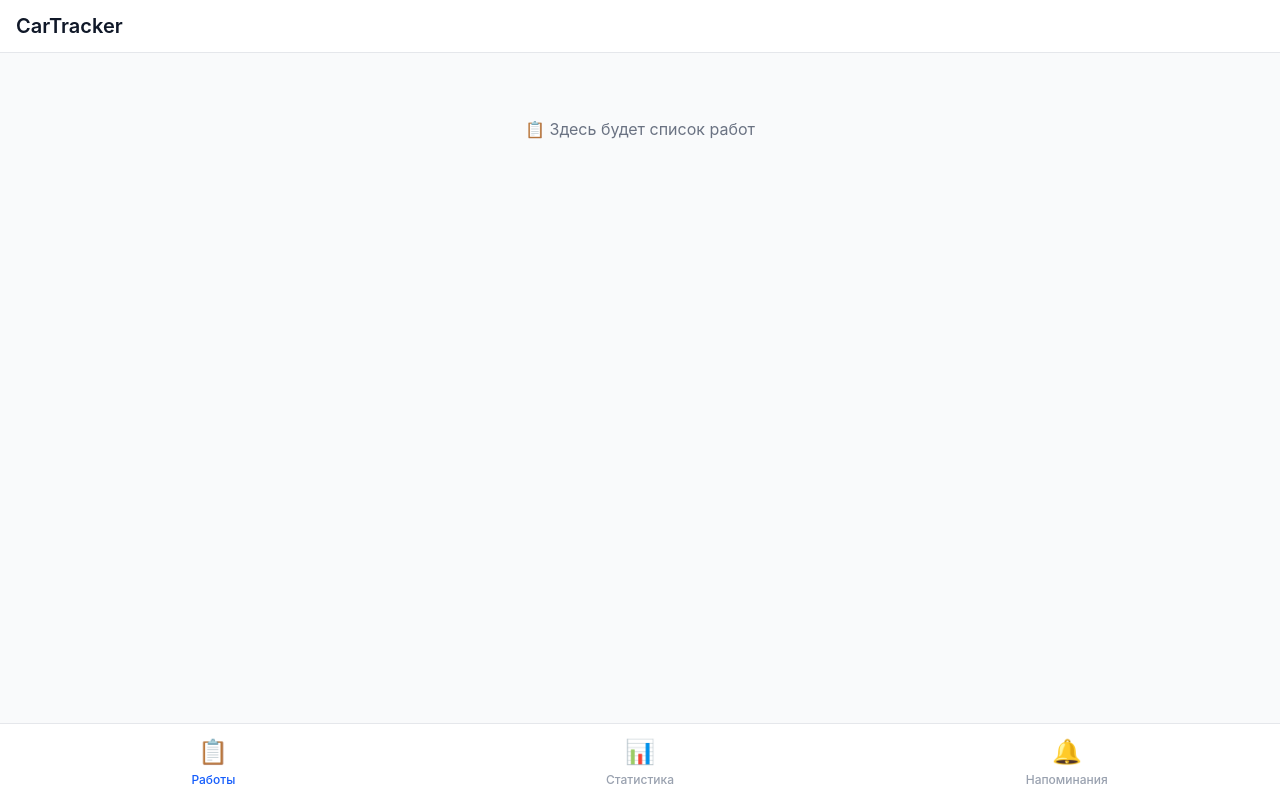
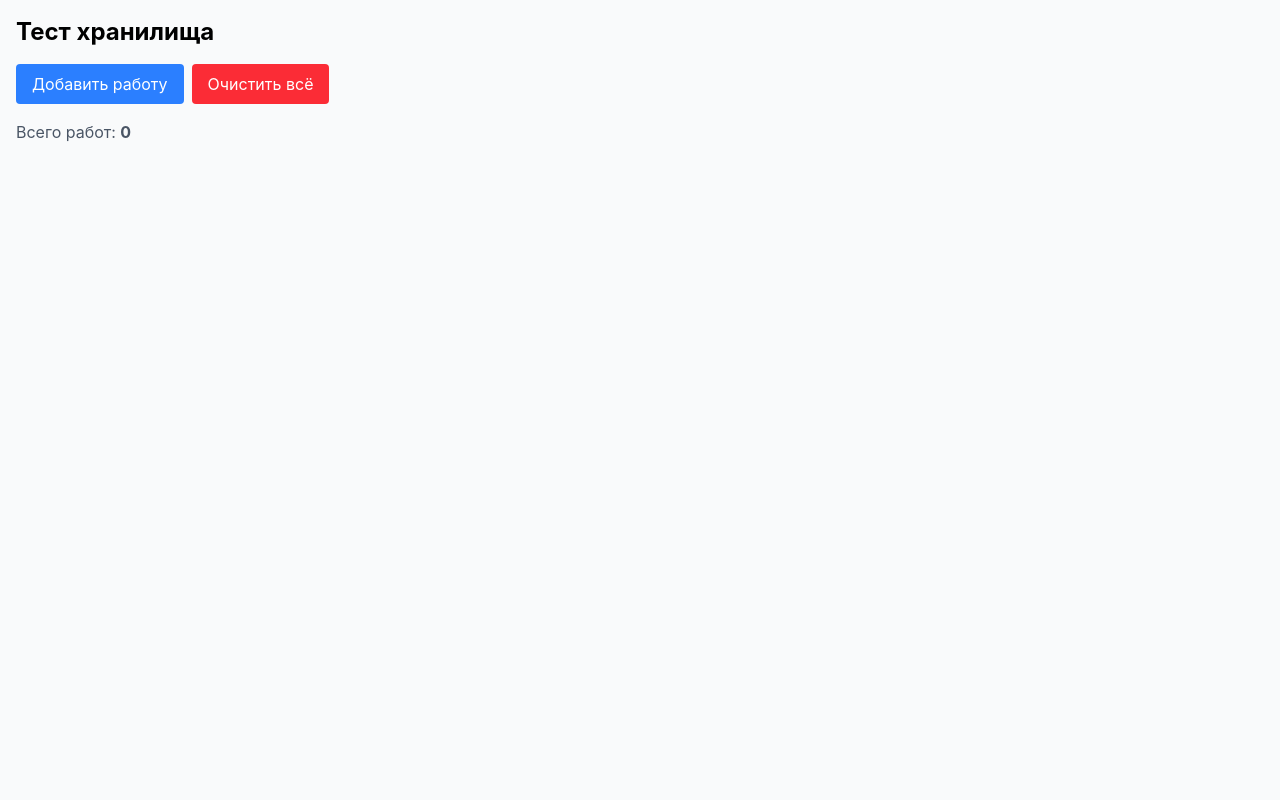
Before and after one commit to stepanet/CarTrackerWeb, a React (Vite) app: page / in a window 1280 px wide. Built offline with nearby package versions, Linux system fonts and the light colour scheme.

Commit message:
feat(stores): Zustand-хранилища с persist в localStorage

```diff
--- a/package.json
+++ b/package.json
@@ -13,7 +13,8 @@
     "@tailwindcss/vite": "^4.3.3",
     "react": "^19.2.8",
     "react-dom": "^19.2.8",
-    "tailwindcss": "^4.3.3"
+    "tailwindcss": "^4.3.3",
+    "zustand": "^5.0.15"
   },
   "devDependencies": {
     "@types/node": "^24.13.3",
--- a/src/App.tsx
+++ b/src/App.tsx
@@ -1,84 +1,69 @@
-import { useState } from 'react';
-
-type Tab = 'works' | 'stats' | 'reminders';
+import { useCarWorkStore } from './stores/useCarWorkStore';
+import { createCarWork } from './models/CarWork';
 
 function App() {
-  const [activeTab, setActiveTab] = useState<Tab>('works');
+  const works = useCarWorkStore((s) => s.works);
+  const add = useCarWorkStore((s) => s.add);
+  const remove = useCarWorkStore((s) => s.remove);
+
+  const handleAdd = () => {
+    const work = createCarWork(
+      'Тестовая работа',
+      'ТО',
+      new Date(),
+      50000,
+      5000,
+      'Проверка',
+    );
+    add(work);
+  };
 
   return (
-    <div className="min-h-screen bg-gray-50 flex flex-col">
-      {/* Шапка */}
-      <header className="bg-white border-b border-gray-200 px-4 py-3">
-        <h1 className="text-xl font-semibold text-gray-900">
-          CarTracker
-        </h1>
-      </header>
+    <div className="min-h-screen bg-gray-50 p-4">
+      <h1 className="text-2xl font-bold mb-4">Тест хранилища</h1>
 
-      {/* Контент */}
-      <main className="flex-1 overflow-y-auto p-4">
-        {activeTab === 'works' && (
-          <div className="text-gray-500 text-center py-12">
-            📋 Здесь будет список работ
+      <div className="flex gap-2 mb-4">
+        <button
+          onClick={handleAdd}
+          className="px-4 py-2 bg-blue-500 text-white rounded"
+        >
+          Добавить работу
+        </button>
+        <button
+          onClick={() => useCarWorkStore.getState().replaceAll([])}
+          className="px-4 py-2 bg-red-500 text-white rounded"
+        >
+          Очистить всё
+        </button>
+      </div>
+
+      <div className="space-y-2">
+        <p className="text-gray-600">
+          Всего работ: <span className="font-bold">{works.length}</span>
+        </p>
+
+        {works.map((w) => (
+          <div
+            key={w.id}
+            className="bg-white p-3 rounded shadow flex justify-between items-center"
+          >
+            <div>
+              <p className="font-semibold">{w.title}</p>
+              <p className="text-sm text-gray-500">
+                {w.category} • {w.cost.toLocaleString('ru-RU')} ₽ • {w.mileage.toLocaleString('ru-RU')} км
+              </p>
+            </div>
+            <button
+              onClick={() => remove(w.id)}
+              className="text-red-500 text-sm"
+            >
+              Удалить
+            </button>
           </div>
-        )}
-        {activeTab === 'stats' && (
-          <div className="text-gray-500 text-center py-12">
-            📊 Здесь будет статистика
-          </div>
-        )}
-        {activeTab === 'reminders' && (
-          <div className="text-gray-500 text-center py-12">
-            🔔 Здесь будут напоминания
-          </div>
-        )}
-      </main>
-
-      {/* Нижняя навигация (как в iOS) */}
-      <nav className="bg-white border-t border-gray-200 flex">
-        <TabButton
-          active={activeTab === 'works'}
-          onClick={() => setActiveTab('works')}
-          icon="📋"
-          label="Работы"
-        />
-        <TabButton
-          active={activeTab === 'stats'}
-          onClick={() => setActiveTab('stats')}
-          icon="📊"
-          label="Статистика"
-        />
-        <TabButton
-          active={activeTab === 'reminders'}
-          onClick={() => setActiveTab('reminders')}
-          icon="🔔"
-          label="Напоминания"
-        />
-      </nav>
+        ))}
+      </div>
     </div>
   );
 }
 
-interface TabButtonProps {
-  active: boolean;
-  onClick: () => void;
-  icon: string;
-  label: string;
-}
-
-function TabButton({ active, onClick, icon, label }: TabButtonProps) {
-  return (
-    <button
-      onClick={onClick}
-      className={`flex-1 flex flex-col items-center justify-center py-3 transition-colors ${
-        active
-          ? 'text-blue-600'
-          : 'text-gray-400 hover:text-gray-600'
-      }`}
-    >
-      <span className="text-2xl mb-1">{icon}</span>
-      <span className="text-xs font-medium">{label}</span>
-    </button>
-  );
-}
-
 export default App;
--- /dev/null
+++ b/src/stores/useCarWorkStore.ts
@@ -0,0 +1,81 @@
+import { create } from 'zustand';
+import { persist } from 'zustand/middleware';
+import type { CarWork, WorkCategory } from '../models/CarWork';
+
+interface CarWorkState {
+  works: CarWork[];
+
+  // CRUD
+  add: (work: CarWork) => void;
+  update: (work: CarWork) => void;
+  remove: (id: string) => void;
+  replaceAll: (works: CarWork[]) => void;
+
+  // Утилиты
+  getTotalCost: () => number;
+  getTotalThisYear: () => number;
+  getCurrentMileage: () => number;
+}
+
+export const useCarWorkStore = create<CarWorkState>()(
+  persist(
+    (set, get) => ({
+      works: [],
+
+      add: (work) =>
+        set((state) => ({
+          works: sortWorks([...state.works, work]),
+        })),
+
+      update: (work) =>
+        set((state) => ({
+          works: sortWorks(
+            state.works.map((w) => (w.id === work.id ? work : w)),
+          ),
+        })),
+
+      remove: (id) =>
+        set((state) => ({
+          works: state.works.filter((w) => w.id !== id),
+        })),
+
+      replaceAll: (works) =>
+        set({ works: sortWorks(works) }),
+
+      getTotalCost: () =>
+        get().works
+          .filter((w) => w.isDone)
+          .reduce((sum, w) => sum + w.cost, 0),
+
+      getTotalThisYear: () => {
+        const year = new Date().getFullYear();
+        return get()
+          .works.filter((w) => {
+            if (!w.isDone) return false;
+            return new Date(w.date).getFullYear() === year;
+          })
+          .reduce((sum, w) => sum + w.cost, 0);
+      },
+
+      getCurrentMileage: () =>
+        get().works.reduce((max, w) => Math.max(max, w.mileage), 0),
+    }),
+    {
+      name: 'cartracker-works', // ключ в localStorage
+    },
+  ),
+);
+
+/** Отсортировать работы: свежие сверху */
+function sortWorks(works: CarWork[]): CarWork[] {
+  return [...works].sort(
+    (a, b) => new Date(b.date).getTime() - new Date(a.date).getTime(),
+  );
+}
+
+/** Хук для получения работ по категории */
+export function useWorksByCategory(category: WorkCategory | null): CarWork[] {
+  const works = useCarWorkStore((s) => s.works);
+  if (!category) return works;
+  return works.filter((w) => w.category === category);
+}
--- /dev/null
+++ b/src/stores/useReminderStore.ts
@@ -0,0 +1,171 @@
+import { create } from 'zustand';
+import { persist } from 'zustand/middleware';
+import type { Reminder, ReminderStatus } from '../models/Reminder';
+
+interface ReminderState {
+  reminders: Reminder[];
+
+  // CRUD
+  add: (reminder: Reminder) => void;
+  update: (reminder: Reminder) => void;
+  remove: (id: string) => void;
+  replaceAll: (reminders: Reminder[]) => void;
+
+  // Действия
+  markDone: (id: string, currentMileage: number) => void;
+  toggleEnabled: (id: string) => void;
+}
+
+export const useReminderStore = create<ReminderState>()(
+  persist(
+    (set, get) => ({
+      reminders: [],
+
+      add: (reminder) =>
+        set((state) => ({
+          reminders: [...state.reminders, reminder],
+        })),
+
+      update: (reminder) =>
+        set((state) => ({
+          reminders: state.reminders.map((r) =>
+            r.id === reminder.id ? reminder : r,
+          ),
+        })),
+
+      remove: (id) =>
+        set((state) => ({
+          reminders: state.reminders.filter((r) => r.id !== id),
+        })),
+
+      replaceAll: (reminders) => set({ reminders }),
+
+      markDone: (id, currentMileage) =>
+        set((state) => ({
+          reminders: state.reminders.map((r) =>
+            r.id === id
+              ? {
+                  ...r,
+                  lastDate: new Date().toISOString(),
+                  lastMileage: currentMileage,
+                }
+              : r,
+          ),
+        })),
+
+      toggleEnabled: (id) =>
+        set((state) => ({
+          reminders: state.reminders.map((r) =>
+            r.id === id ? { ...r, isEnabled: !r.isEnabled } : r,
+          ),
+        })),
+    }),
+    {
+      name: 'cartracker-reminders',
+    },
+  ),
+);
+
+// ═══════════════════════════════════════════════
+// Логика статусов — вынесена в отдельный модуль,
+// чтобы использовать в компонентах без импорта store
+// ═══════════════════════════════════════════════
+
+/** Следующая дата замены (null, если интервал по месяцам не задан) */
+export function getNextDate(reminder: Reminder): Date | null {
+  if (reminder.intervalMonths <= 0) return null;
+  const d = new Date(reminder.lastDate);
+  d.setMonth(d.getMonth() + reminder.intervalMonths);
+  return d;
+}
+
+/** Следующий пробег замены (null, если интервал по км не задан) */
+export function getNextMileage(reminder: Reminder): number | null {
+  if (reminder.intervalKm <= 0) return null;
+  return reminder.lastMileage + reminder.intervalKm;
+}
+
+/** Определить статус напоминания */
+export function getStatus(
+  reminder: Reminder,
+  currentMileage: number,
+): ReminderStatus {
+  if (!reminder.isEnabled) return 'disabled';
+
+  // По дате
+  const nextDate = getNextDate(reminder);
+  if (nextDate) {
+    const daysLeft = Math.floor(
+      (nextDate.getTime() - Date.now()) / (1000 * 60 * 60 * 24),
+    );
+    if (daysLeft < 0) return 'overdue';
+    if (daysLeft < 30) return 'soon';
+  }
+
+  // По пробегу
+  const nextMileage = getNextMileage(reminder);
+  if (nextMileage !== null) {
+    const kmLeft = nextMileage - currentMileage;
+    if (kmLeft < 0) return 'overdue';
+    if (kmLeft < 1000) return 'soon';
+  }
+
+  return 'ok';
+}
+
+/** Текст «осталось X км • Y дн.» */
+export function getRemainingText(
+  reminder: Reminder,
+  currentMileage: number,
+): string {
+  if (!reminder.isEnabled) return 'Выключено';
+
+  const parts: string[] = [];
+
+  const nextMileage = getNextMileage(reminder);
+  if (nextMileage !== null) {
+    const kmLeft = nextMileage - currentMileage;
+    if (kmLeft < 0) {
+      parts.push(`просрочено на ${Math.abs(kmLeft).toLocaleString('ru-RU')} км`);
+    } else {
+      parts.push(`осталось ${kmLeft.toLocaleString('ru-RU')} км`);
+    }
+  }
+
+  const nextDate = getNextDate(reminder);
+  if (nextDate) {
+    const days = Math.floor(
+      (nextDate.getTime() - Date.now()) / (1000 * 60 * 60 * 24),
+    );
+    if (days < 0) {
+      parts.push(`просрочено на ${Math.abs(days)} дн.`);
+    } else {
+      parts.push(`осталось ${days} дн.`);
+    }
+  }
+
+  return parts.length === 0 ? '—' : parts.join(' • ');
+}
+
+/** Описание интервала «каждые 10 000 км или 12 месяцев» */
+export function getIntervalDescription(reminder: Reminder): string {
+  const parts: string[] = [];
+
+  if (reminder.intervalKm > 0) {
+    parts.push(`каждые ${reminder.intervalKm.toLocaleString('ru-RU')} км`);
+  }
+
+  if (reminder.intervalMonths > 0) {
+    const n = reminder.intervalMonths;
+    const mod10 = n % 10;
+    const mod100 = n % 100;
+    let word = 'месяцев';
+    if (mod100 >= 11 && mod100 <= 14) word = 'месяцев';
+    else if (mod10 === 1) word = 'месяц';
+    else if (mod10 >= 2 && mod10 <= 4) word = 'месяца';
+
+    parts.push(`каждые ${n} ${word}`);
+  }
+
+  return parts.length === 0 ? 'интервал не задан' : parts.join(' или ');
+}
```
Also changed, not shown: 1 other file (tests, documents, lock files or other folders).
